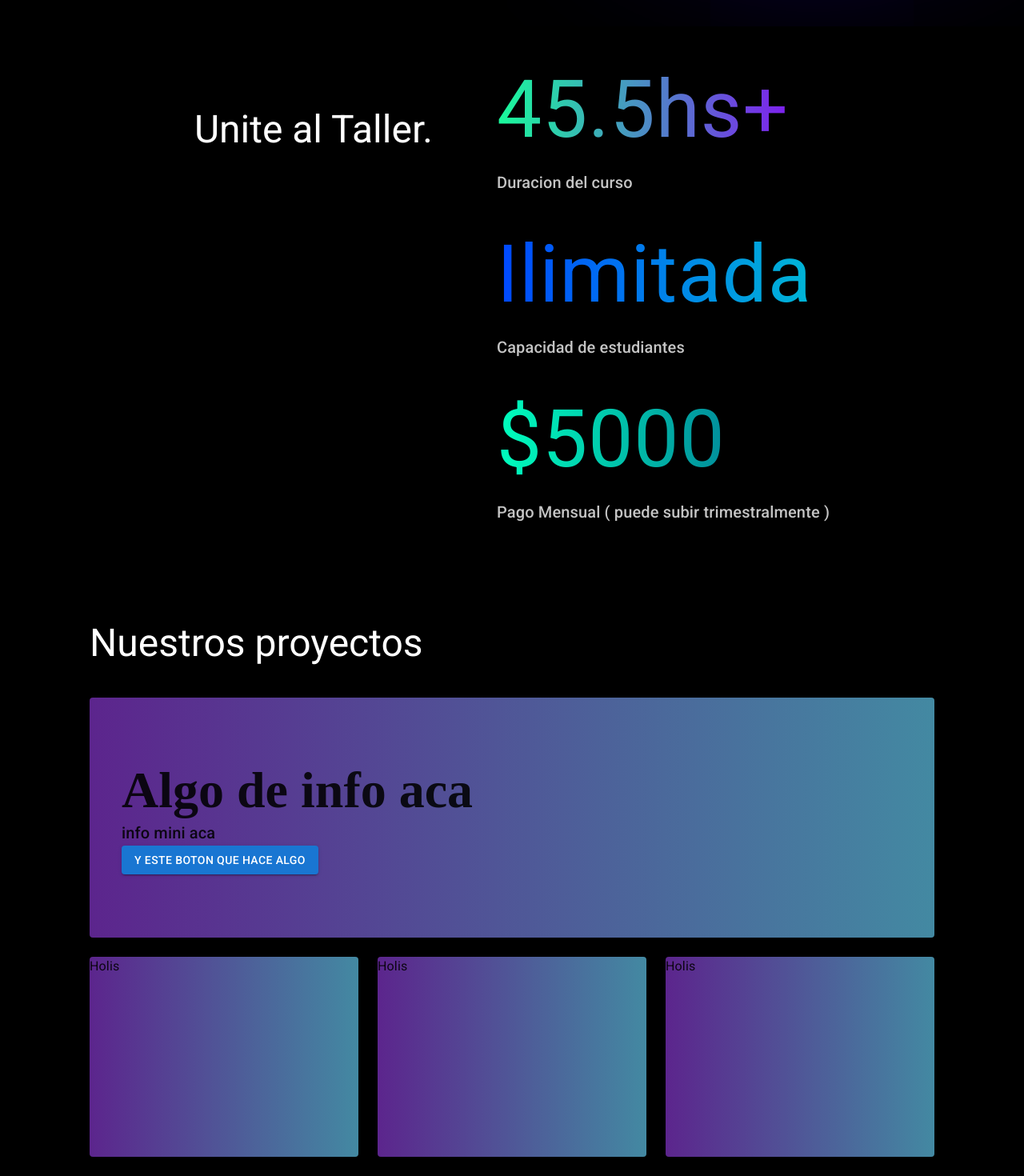
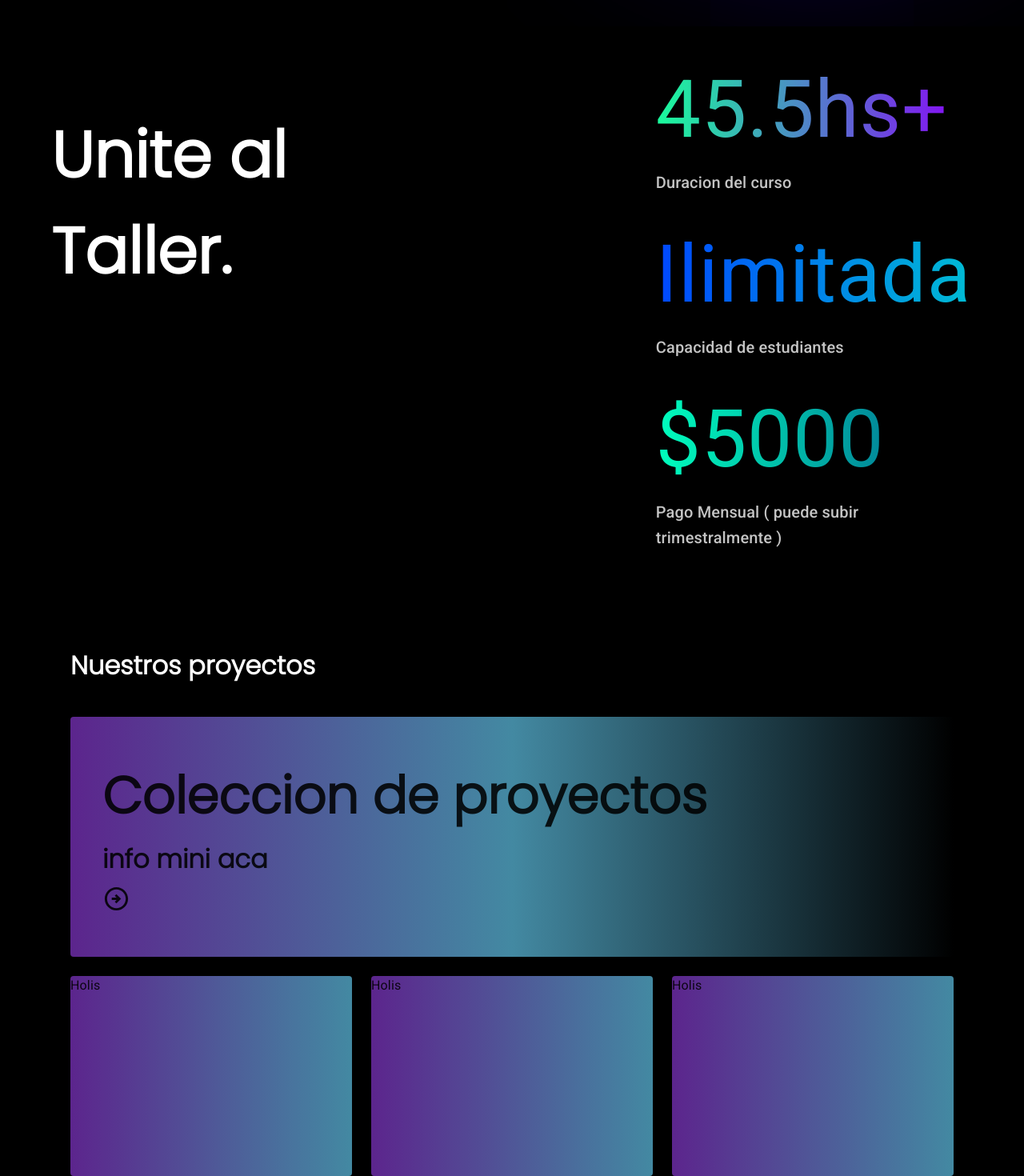
Before and after one commit to Maxi49/Programacion-la-merced, a React (Vite) app: page / in a window 1280 px wide. Shown: the part 710-2180 px from the top of the page at 80% size. Before the commit the page ends 2156 px from the top, so only its background shows below. Built offline with nearby package versions, Linux system fonts and the light colour scheme.

Commit message:
AHHHHHHHHHH

```diff
--- a/src/Containers.jsx
+++ b/src/Containers.jsx
@@ -1,29 +1,43 @@
 import { Grid, Typography,Paper, makeStyles, Button, createTheme, ThemeProvider } from '@mui/material'
 import { Box, Container, Stack, display, height, typography } from '@mui/system'
 import React from 'react'
+import ArrowCircleRightOutlinedIcon from '@mui/icons-material/ArrowCircleRightOutlined';
 
 const theme = createTheme()
 
 theme.typography.h3 = {
+    fontSize: '2rem',
+    [theme.breakpoints.up('md')] : {
+        fontSize: '4rem'
+    },
+    fontFamily: [
+        'Poppins'
+    ]
+}
+theme.typography.h5 = {
     fontSize: '1.2rem',
     [theme.breakpoints.up('md')] : {
-        fontSize: '4rem'
-    }
+        fontSize: '2rem'
+    },
+    fontFamily: [
+        'Poppins'
+    ]
 }
 
 
 export const Containers = () => {
     return (
-      <Container fixed maxWidth='lg' sx={{display:'flex',flexDirection:'column',justifyContent:'space-evenly'}} >
-          <Typography variant='h3' component={'h2'} color={'white'} >
+        <>
+        <ThemeProvider theme={theme} >
+        <Typography variant='h5' component={'h2'} color={'white'} >
             Nuestros proyectos
           </Typography>
-          <ThemeProvider theme={theme} >
+
           <Grid mt={2} container spacing={3}>
           <Grid item xs={12} >
               <Paper elevation={12} sx={{height:{xs:200, md:300,background:'-webkit-linear-gradient(to right, #5c258d, #4389a2)',
               background: '#5c258d',
-              background:'linear-gradient(to right, #5c258d, #4389a2)',
+              background:'linear-gradient(to right, #5c258d, #4389a2,#000000)',
               display:'flex',
               flexDirection:'column',
               justifyContent:'center',
@@ -31,15 +45,13 @@ export const Containers = () => {
             }}} >
                 <Box m={{xs:2,sm:3,md:5}}>
                   <Typography variant='h3' >
-                      Algo de info aca
+                      Coleccion de proyectos
                   </Typography>
-                  <Typography variant='h6' >
+                  <Typography mt={1} variant='h5' >
                       info mini aca
                   </Typography>
-                  <Box display={{xs:'none',small:'none',md:'block'}} >
-                    <Button variant='contained' >
-                        Y este boton que hace algo
-                    </Button>
+                  <Box mt={1} >
+                    <ArrowCircleRightOutlinedIcon fontSize='large' />
                   </Box>
                 </Box>
               </Paper>
@@ -82,6 +94,6 @@ export const Containers = () => {
       </Grid>
           </ThemeProvider>
 
-      </Container>
+        </>
     )
-  }
+}
--- a/src/MiddlePage.jsx
+++ b/src/MiddlePage.jsx
@@ -4,23 +4,38 @@ import Container from '@mui/material/Container';
 import Grid from '@mui/material/Grid';
 import Stack from '@mui/material/Stack';
 import Typography from '@mui/material/Typography';
+import { ThemeProvider, createTheme } from '@mui/material';
+
+const theme = createTheme()
+
+theme.typography.h1 = {
+  fontSize: '2rem',
+  [theme.breakpoints.up('md')] : {
+      fontSize: '5rem'
+  },
+  fontFamily: [
+      'Poppins'
+  ]
+}
 
 export function MiddlePage() {
   return (
       <Stack sx={{
         display:'flex',
         mt:{xs:3,md:12},
-        gap:{xs:0,sm:7,md:10}
+        gap:{xs:0,sm:7,md:30}
       }} direction={{ xs: 'column', sm: 'row' }}>
         <Grid item>
-          <Typography
+          <ThemeProvider theme={theme} >
+            <Typography
             sx={{ mt: 9,mb:{xs:3,md:0} }}
-            variant="h3"
+            variant="h1"
             color={'white'}
             component={'h2'}
-          >
+            >
             Unite al Taller.
-          </Typography>
+            </Typography>
+          </ThemeProvider>
         </Grid>
         <Grid item>
           <Grid container direction={'column'}>
--- a/src/Title.jsx
+++ b/src/Title.jsx
@@ -29,18 +29,19 @@ theme.typography.h1 = {
 export const Title = () => {
   return (
     <Grid item sx={{display:'flex',flexDirection:'column',justifyContent:'center'}} >
+        <ThemeProvider theme={theme} >
         <Box sx={{display:'flex',flexDirection:'row',justifyContent:'center',mt:6,alignItems:'center'}} >
             <Container maxWidth='md' >
                 <Box sx={{display:'flex',flexDirection:'column'}}>
                     <Box marginBottom={3} >
-                    <ThemeProvider theme={theme} >
+
                         <Typography variant={'h1'} component={'h1'} sx={{
                         color:'white',
                         fontFamily: 'Poppins'
                         }} >
                         Taller de programacion
                         </Typography>
-                    </ThemeProvider>
+
                     <Typography variant='h5' component={'p'} sx={{
                         color:'grey',
                         mt:3,
@@ -101,10 +102,11 @@ export const Title = () => {
                             backdropFilter:'blur(400px)',
                             boxShadow:'1px 1px 800px rgb(47, 0, 255,10)',
 
-                        }} src="../Public/Yess sirr.png" alt=""/>
+                        }} src="../Public/Python.png" alt=""/>
                 </Box>
         </Box>
         <Typography variant='h5' sx={{display:'flex',justifyContent:'center',mt:10,ml:{xs:3,md:0}}} color={'grey'} >Lorem ipsum dolor sit amet consectetur adipisicing elit.</Typography>
+        </ThemeProvider>
     </Grid>
 )
 }
```
Also changed, not shown: Public/Python.png (renamed from Public/Yess sirr.png).
